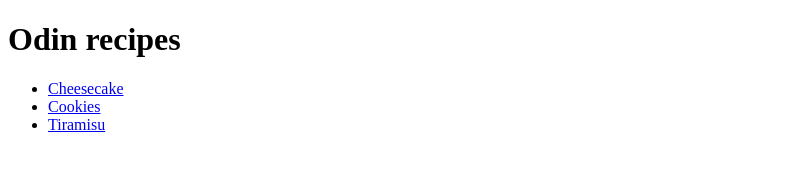
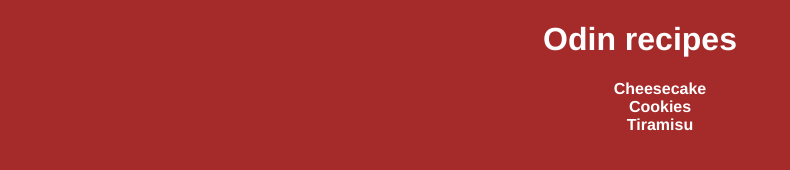
Before and after one commit to baraa-mae/odin-recipes, a plain HTML site: page index.html in a window 1280 px wide. Shown: the whole page, without its empty margins (0-790 px from the left). Drawn offline with Linux system fonts and the light colour scheme.

Commit message:
Add Styling

```diff
--- a/index.html
+++ b/index.html
@@ -4,6 +4,7 @@
     <meta charset="UTF-8">
     <meta name="viewport" content="width=device-width, initial-scale=1.0">
     <title>Odin recipes</title>
+    <link rel="stylesheet" href="style.css">
 </head>
 <body>
     <h1>Odin recipes</h1>
--- /dev/null
+++ b/style.css
@@ -0,0 +1,16 @@
+body {
+    background-color: brown;
+    color:white;
+    font-family:'Franklin Gothic Medium', 'Arial Narrow', Arial, sans-serif;
+    text-align: center;
+}
+
+a {
+    color: white;
+    text-decoration: none;
+    font-weight: bold;
+}
+
+li {
+    list-style: none;
+}
```
